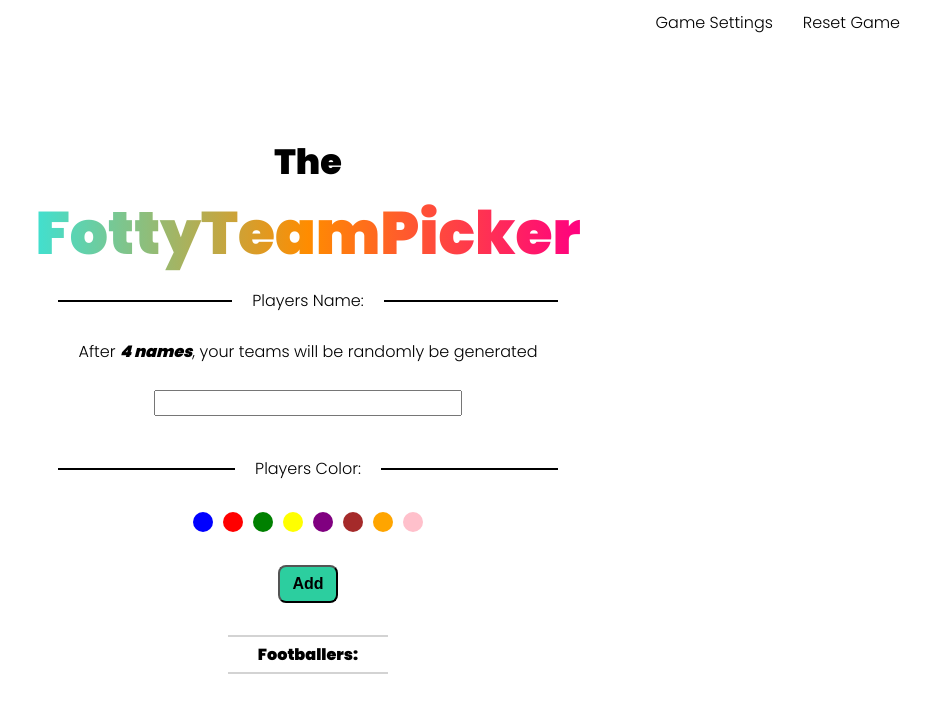
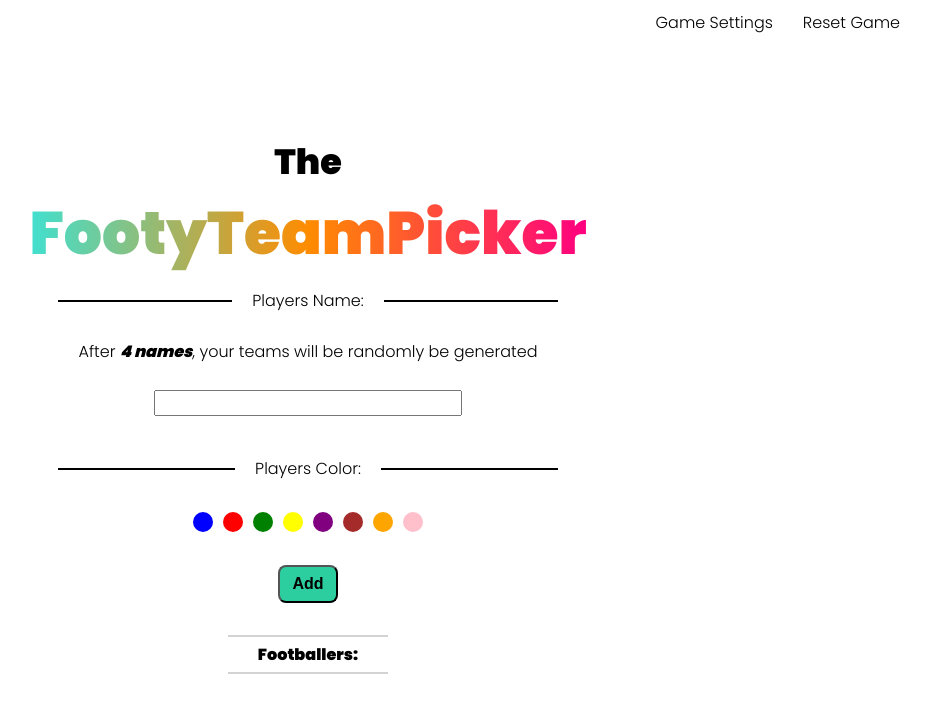
Before and after one commit to TechMilton/FootyNamePicker, a React (Create React App) app: page / in a window 1280 px wide. Shown: the top 712 px of the page, without its empty margins (332-1262 px from the left). Built offline with nearby package versions, Linux system fonts and the light colour scheme.

Commit message:
Fixed title spelling

```diff
--- a/src/components/header/header.js
+++ b/src/components/header/header.js
@@ -5,7 +5,7 @@ const Header = () => {
     return (
         <>
             <h2 className="page-header__the">The</h2>
-            <h1 className="page-header__title">FottyTeamPicker</h1>
+            <h1 className="page-header__title">FootyTeamPicker</h1>
         </>
     );
 }
```
